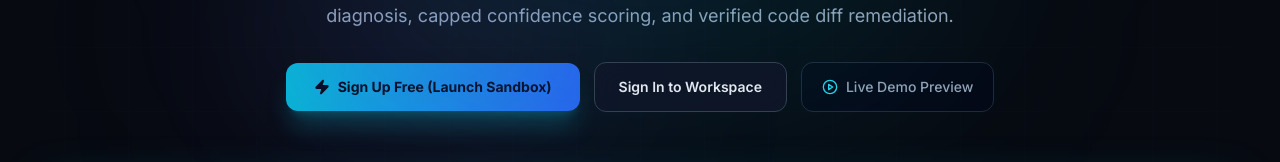
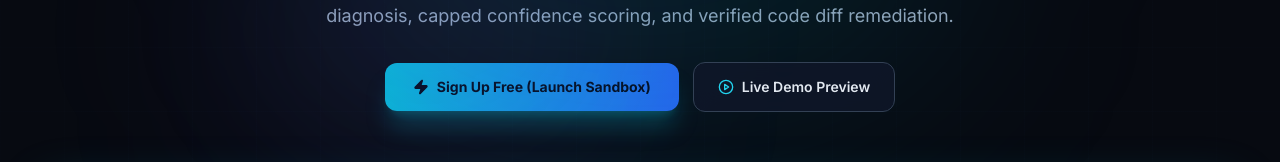
Before and after one commit to Radheshbhuva/DeployFixLab, a React (Vite) app in the folder frontend/: page / in a window 1280 px wide. Shown: the part 465-627 px from the top of the page. Built offline with nearby package versions, Linux system fonts and the light colour scheme; no server answers.

Commit message:
fix(landing): remove Sign In to Workspace button and route Live Demo Preview to auth login

```diff
--- a/frontend/src/features/landing/components/HeroSection.tsx
+++ b/frontend/src/features/landing/components/HeroSection.tsx
@@ -44,19 +44,12 @@ export const HeroSection: React.FC = () => {
 
         <Link
           to="/login"
-          id="hero-signin-btn"
+          id="hero-demo-btn"
           className="w-full sm:w-auto inline-flex items-center justify-center gap-2 px-6 py-3.5 rounded-xl border border-slate-700 bg-slate-900/80 hover:bg-slate-800 text-slate-200 font-semibold text-sm backdrop-blur-md transition-all hover:border-slate-500"
-        >
-          <span>Sign In to Workspace</span>
-        </Link>
-
-        <a
-          href="#interactive-demo"
-          className="w-full sm:w-auto inline-flex items-center justify-center gap-2 px-5 py-3.5 rounded-xl border border-slate-800 hover:border-slate-700 bg-slate-950/60 hover:bg-slate-900 text-slate-400 hover:text-slate-200 font-medium text-sm transition-all"
         >
           <PlayCircle className="w-4 h-4 text-cyan-400" />
           <span>Live Demo Preview</span>
-        </a>
+        </Link>
       </div>
 
       {/* Hero Interactive Studio Widget */}
```
